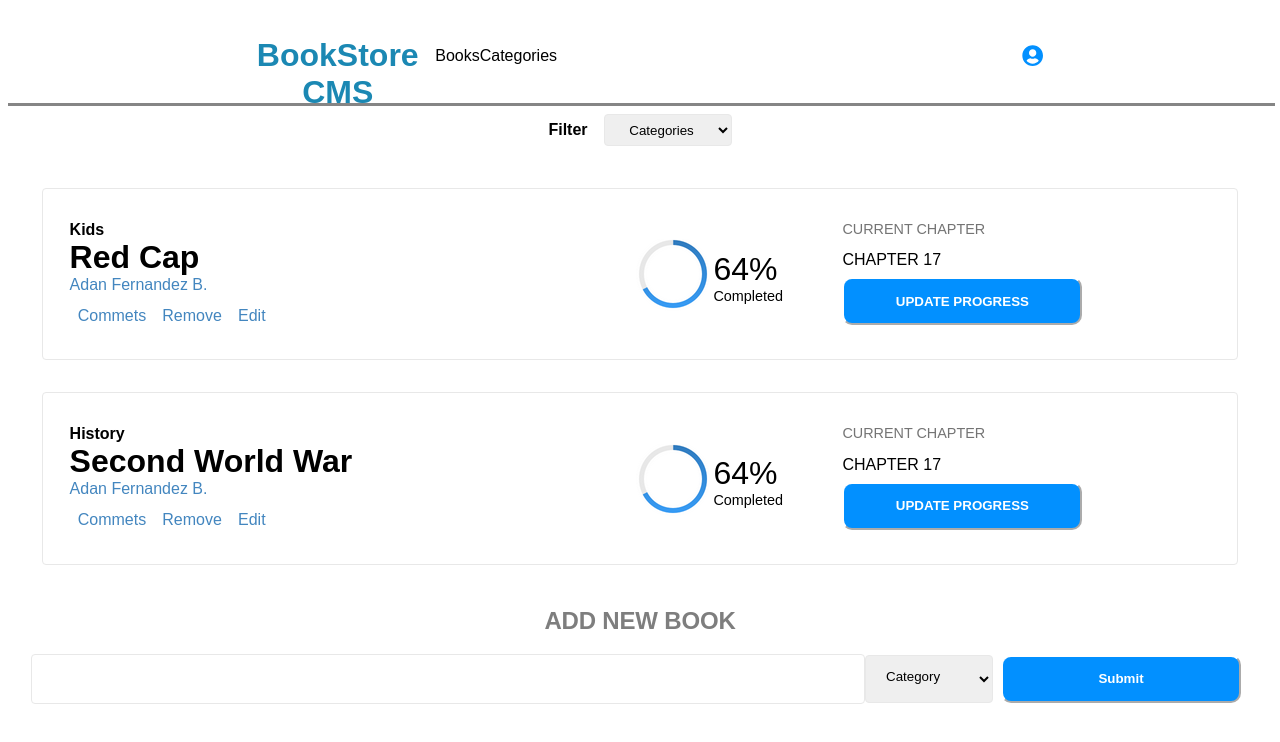
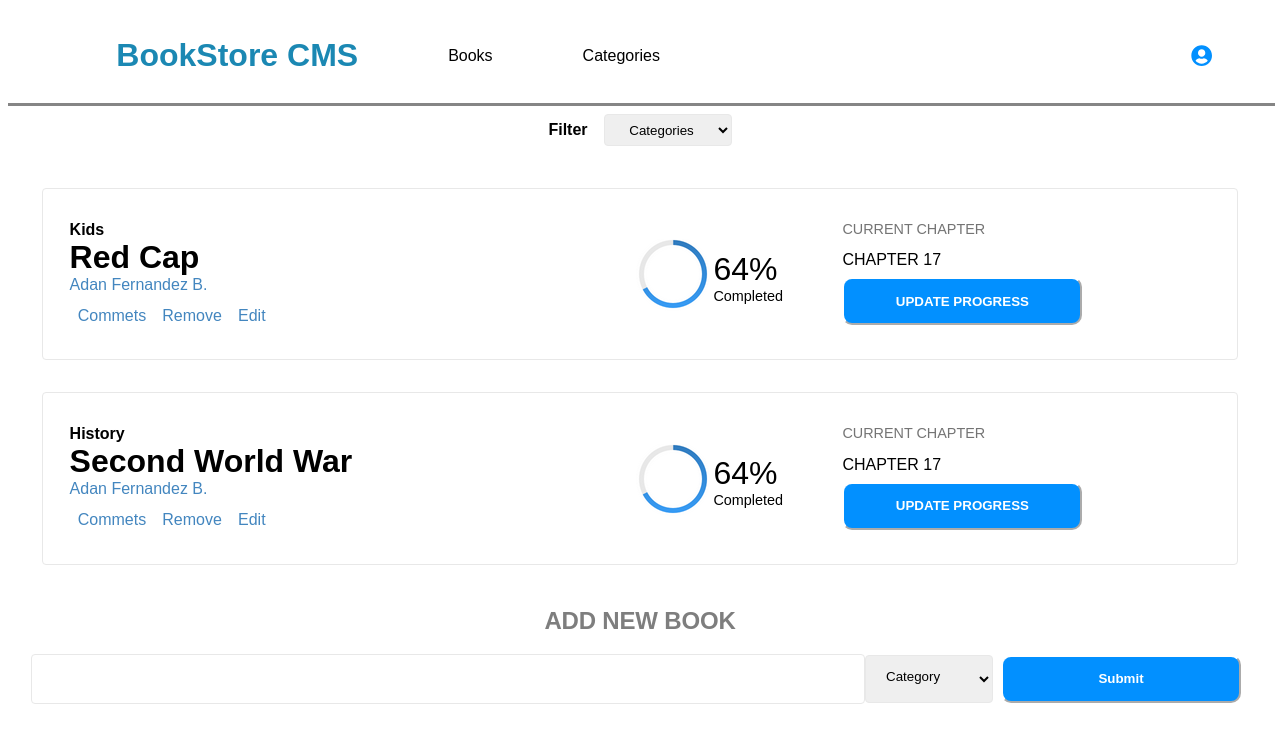
Before and after one commit to balerum03/Bookstore, a React (Create React App) app: page / in a window 1280 px wide. Shown: the top 742 px of the page. Built offline with nearby package versions, Linux system fonts and the light colour scheme.

Commit message:
add more style to nav bar

```diff
--- a/src/components/App.css
+++ b/src/components/App.css
@@ -208,8 +208,8 @@ tr {
 
 .nav-title {
   display: flex;
-  width: 25%;
-  justify-content: space-between;
+  width: 50%;
+  justify-content: space-around;
   align-items: center;
 }
 
@@ -234,3 +234,9 @@ tr {
   display: flex;
   align-items: center;
 }
+
+.profile-pic {
+  display: flex;
+  justify-content: flex-end;
+  width: 30%;
+}
--- a/src/components/navigation.js
+++ b/src/components/navigation.js
@@ -10,7 +10,7 @@ const Navigation = () => (
             <a href="#">Books</a>
             <a href="#">Categories</a>
         </div>
-        <div>
+        <div className="profile-pic">
             <FontAwesomeIcon icon={faUserCircle} size="lg" className="user-icon"/>
         </div>
     </nav>
```
